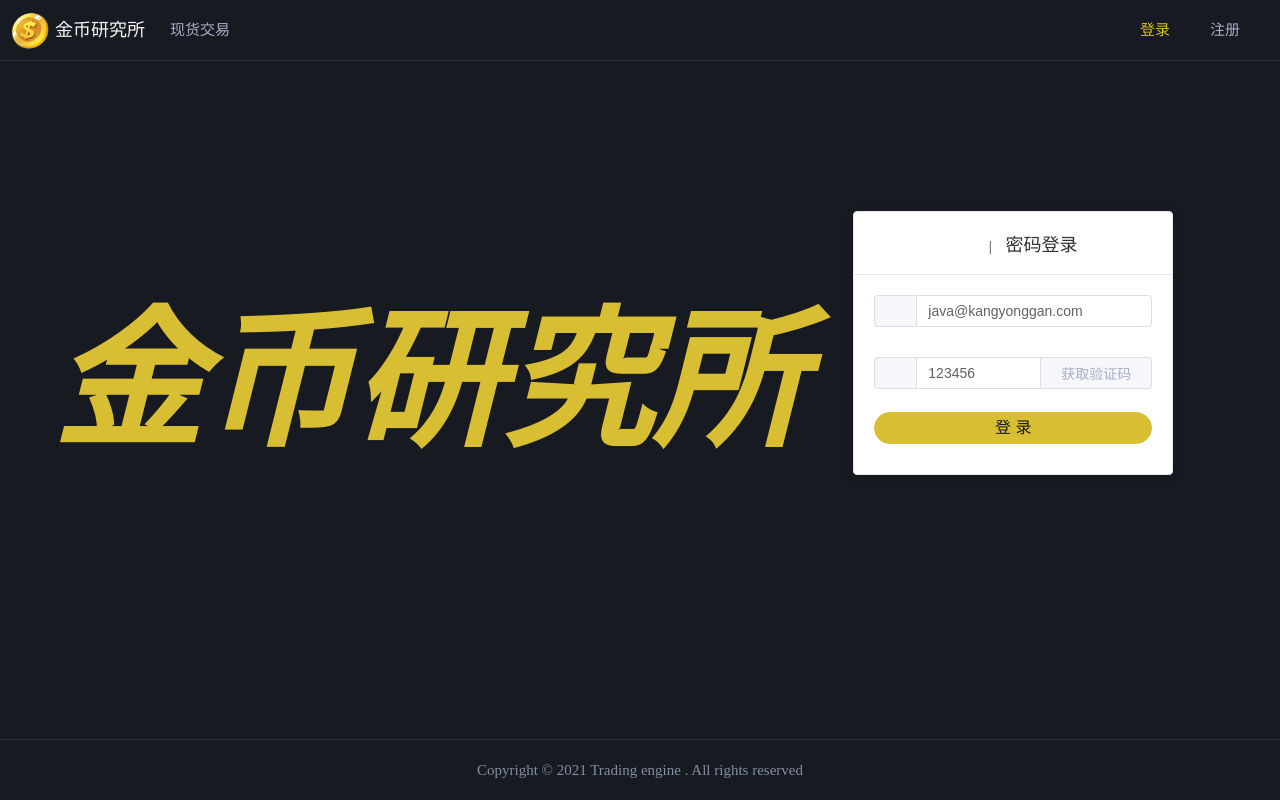
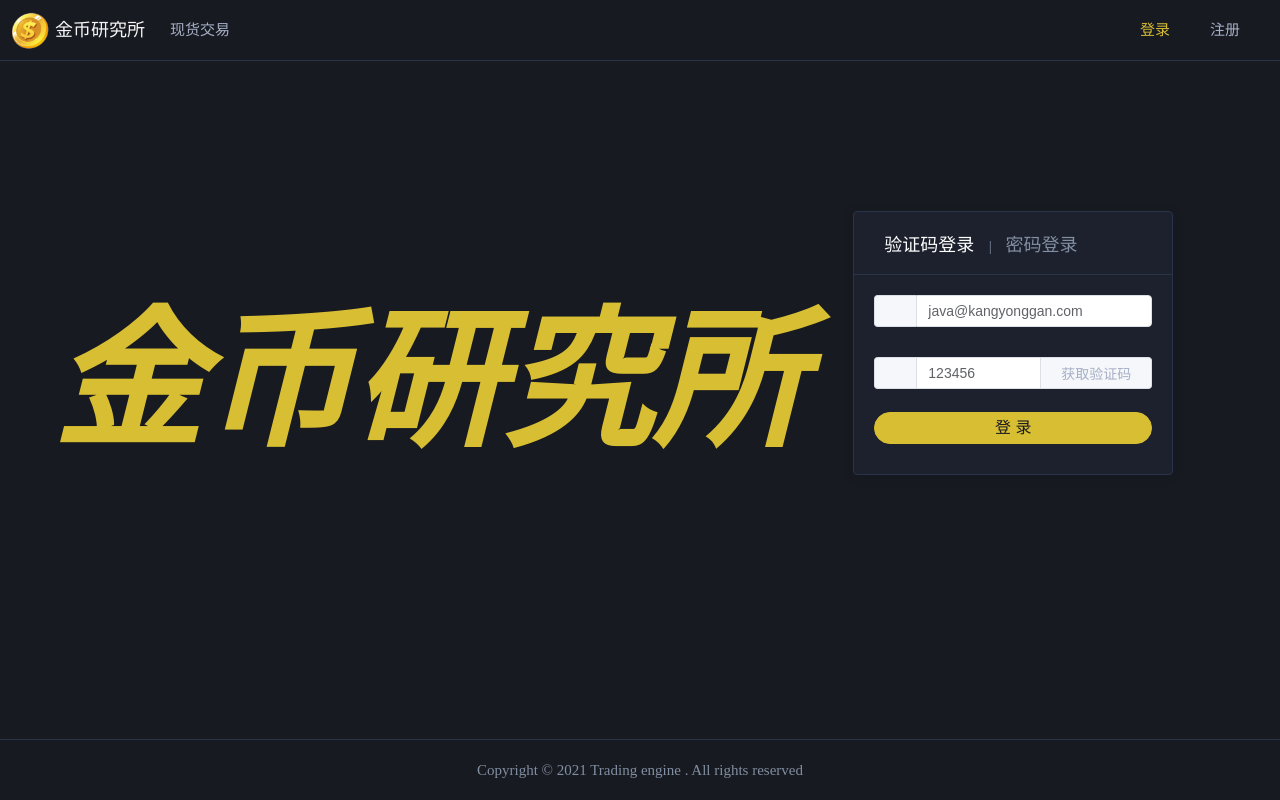
Before and after one commit to kangyonggan/trading-engine-web, a Vue app: page /login in a window 1280 px wide. Built offline with nearby package versions, Linux system fonts and the light colour scheme.

Commit message:
theme card

```diff
--- a/src/assets/style/element-variables.scss
+++ b/src/assets/style/element-variables.scss
@@ -74,3 +74,35 @@
   --el-transition-border: border-color var(--el-transition-duration-fast) var(--el-transition-function-ease-in-out-bezier);
   --el-transition-color: color var(--el-transition-duration-fast) var(--el-transition-function-ease-in-out-bezier)
 }
+
+.el-card {
+  --el-card-border-radius: 4px;
+  --el-card-padding: 20px;
+}
+
+.el-card {
+  border-radius: var(--el-card-border-radius);
+  border: 1px solid var(--app-border-color);
+  background-color: rgba(30, 36, 50, .7);
+  overflow: hidden;
+  color: var(--app-text-color-dark);
+  transition: var(--el-transition-duration)
+}
+
+.el-card.is-always-shadow {
+  box-shadow: var(--el-box-shadow-light)
+}
+
+.el-card.is-hover-shadow:focus, .el-card.is-hover-shadow:hover {
+  box-shadow: var(--el-box-shadow-light)
+}
+
+.el-card__header {
+  padding: calc(var(--el-card-padding) - 2px) var(--el-card-padding);
+  border-bottom: 1px solid var(--app-border-color);
+  box-sizing: border-box
+}
+
+.el-card__body {
+  padding: var(--el-card-padding)
+}
--- a/src/main.js
+++ b/src/main.js
@@ -4,8 +4,8 @@ import router from './router'
 import store from './store'
 import ElementPlus from 'element-plus'
 import 'element-plus/dist/index.css'
+import './assets/style/customer.scss'
 import './assets/style/element-variables.scss'
-import './assets/style/customer.scss'
 import VueAxios from 'vue-axios'
 import axios from './util/axios'
 import common from '@/util/common'
```
